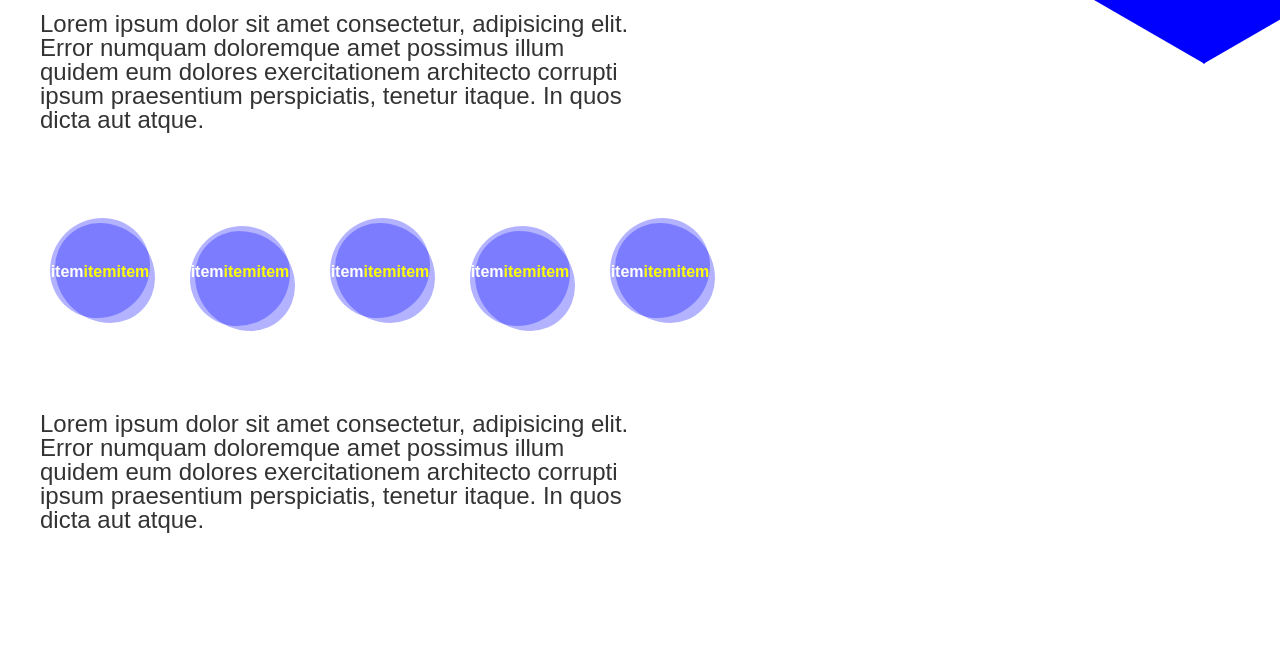
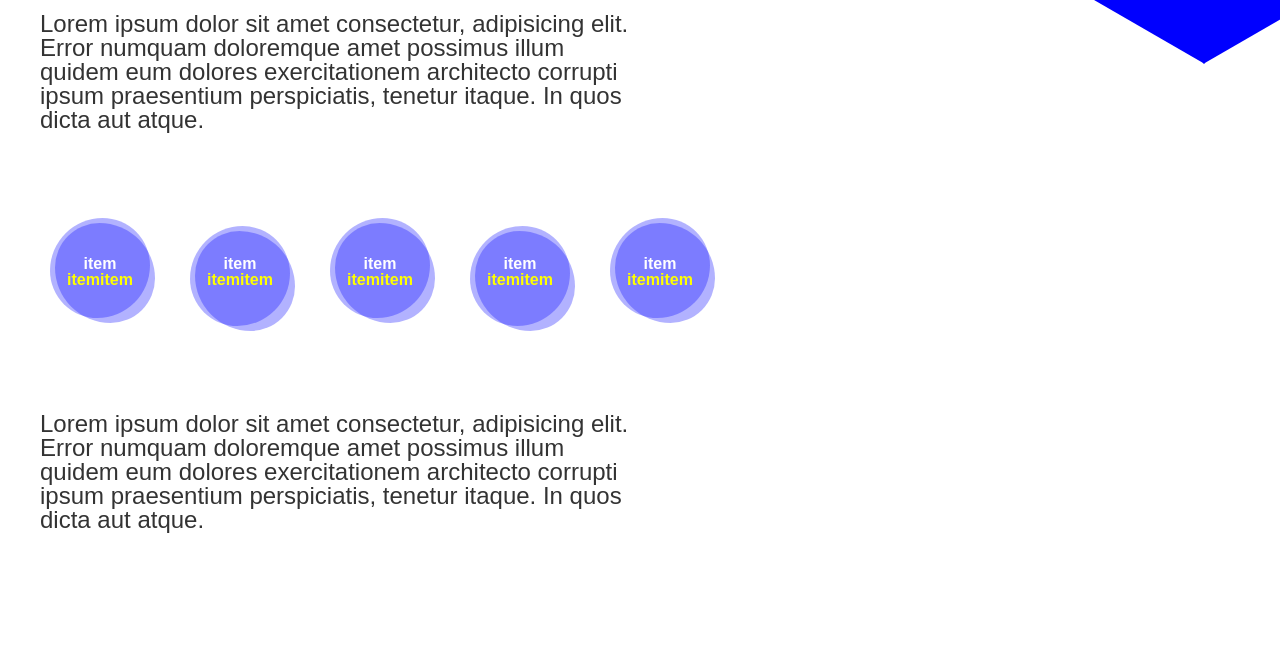
Before and after one commit to sarii0628/korofuwa, a plain HTML site: page index.html in a window 1280 px wide. Shown: the part 128-797 px from the top of the page. Drawn offline with Linux system fonts and the light colour scheme.

Commit message:
style.css書き忘れ修正

```diff
--- a/css/style.css
+++ b/css/style.css
@@ -148,7 +148,7 @@ p:nth-of-type(2) {
 	text-align: center;
 	align-items: center;
 	display: flex;
-	flex-direction: ;
+	flex-direction: column;
 	justify-content: center;
 }
 .showy {
```
